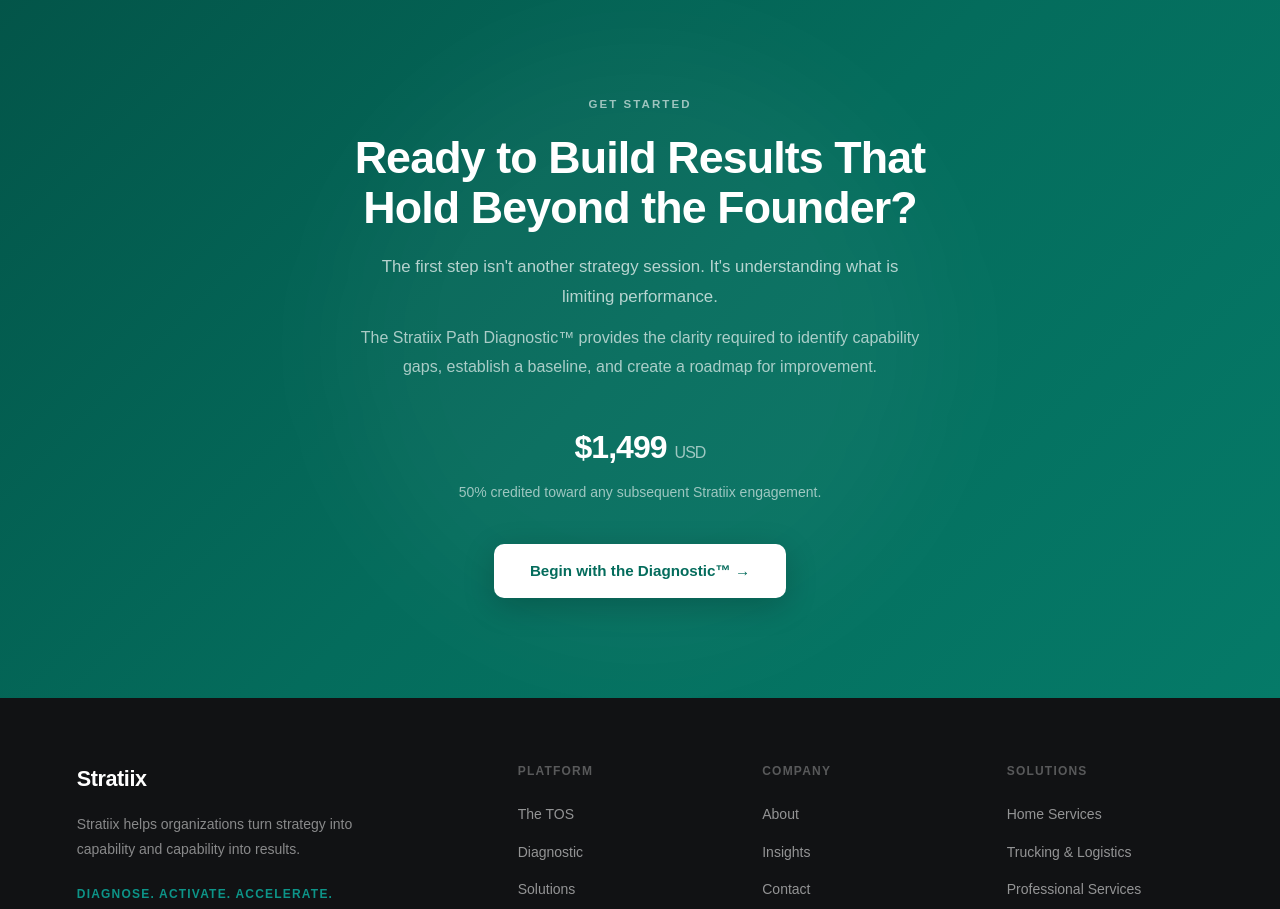
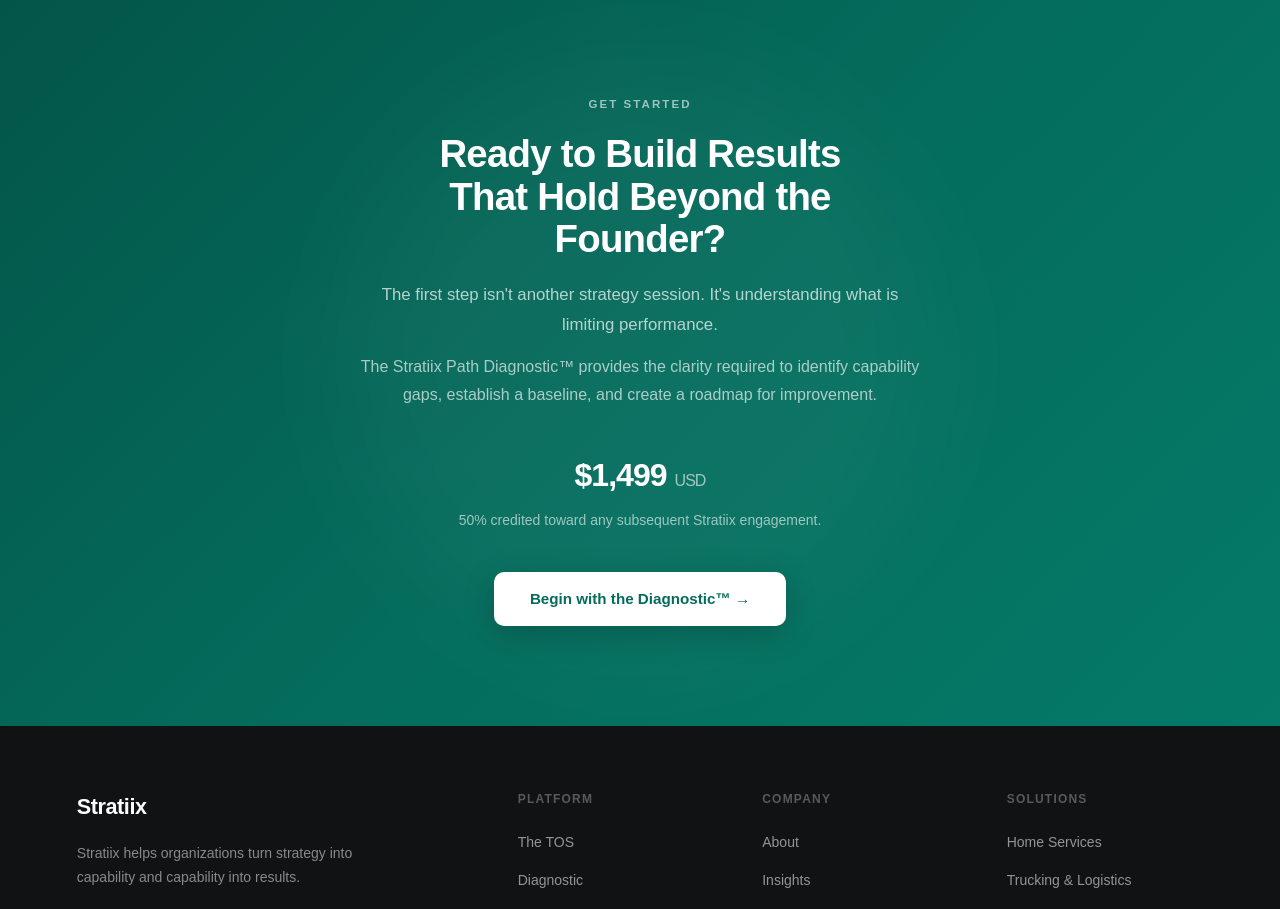
Before and after one commit to AMTCrushingit/stratiix-website, a Next.js app: page /results in a window 1280 px wide. Shown: the part 2000-2909 px from the top of the page. Built offline with nearby package versions, Linux system fonts and the light colour scheme; a web font is replaced by a local one.

Commit message:
fix: results CTA headline — 2 lines only, font size reduced

```diff
--- a/src/app/results/page.tsx
+++ b/src/app/results/page.tsx
@@ -157,8 +157,8 @@
         <div style={{ position: 'absolute', top: '50%', left: '50%', transform: 'translate(-50%,-50%)', width: 600, height: 600, borderRadius: '50%', background: 'rgba(255,255,255,0.04)', filter: 'blur(60px)', pointerEvents: 'none' }} />
         <div style={{ padding: '0 6vw', textAlign: 'center', position: 'relative', zIndex: 1, maxWidth: 760, margin: '0 auto' }}>
           <div style={{ fontSize: '0.72rem', fontWeight: 700, color: 'rgba(255,255,255,0.6)', letterSpacing: '0.18em', textTransform: 'uppercase', marginBottom: 20 }}>Get Started</div>
-          <h2 style={{ color: 'white', fontSize: 'clamp(2rem, 3.5vw, 3rem)', fontWeight: 900, marginBottom: 20, lineHeight: 1.1, letterSpacing: '-0.02em' }}>
-            Ready to Build Results That<br/>Hold Beyond the Founder?
+          <h2 style={{ color: 'white', fontSize: 'clamp(1.8rem, 3vw, 2.75rem)', fontWeight: 900, marginBottom: 20, lineHeight: 1.1, letterSpacing: '-0.02em', maxWidth: 560, margin: '0 auto 20px' }}>
+            Ready to Build Results<br/>That Hold Beyond the Founder?
           </h2>
           <p style={{ color: 'rgba(255,255,255,0.7)', maxWidth: 560, margin: '0 auto 12px', fontSize: '1.05rem', lineHeight: 1.8 }}>
             The first step isn't another strategy session. It's understanding what is limiting performance.
```
